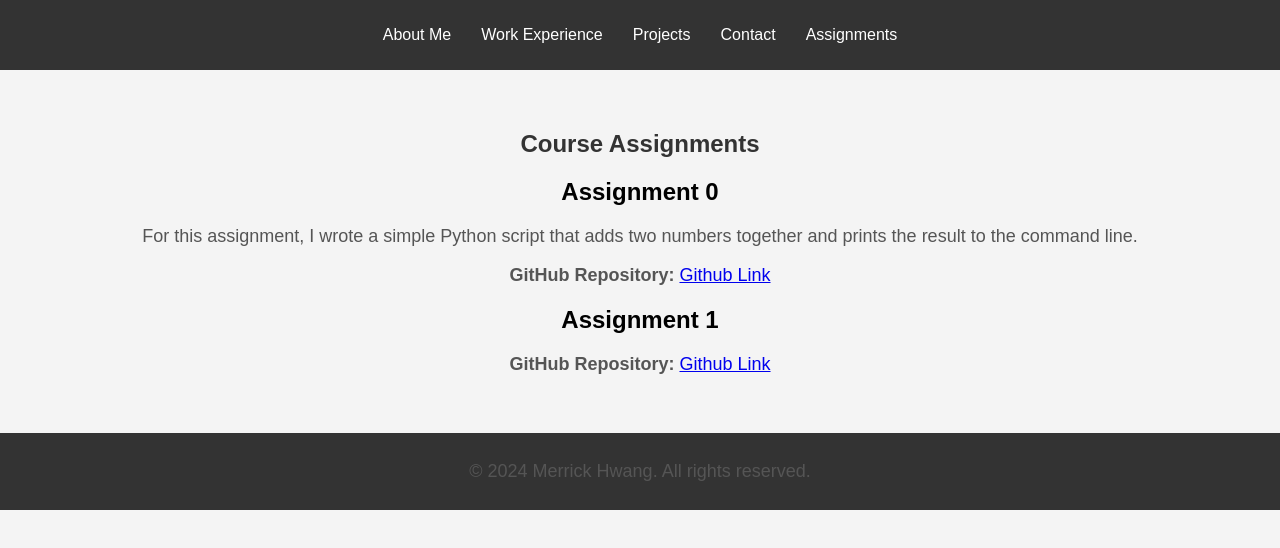
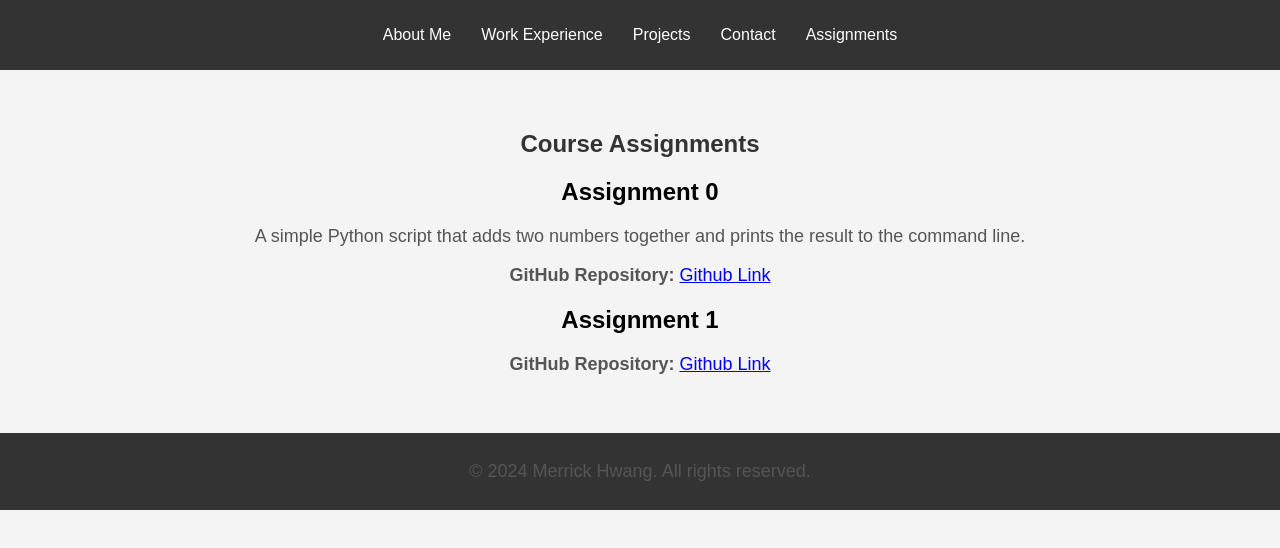
Before and after one commit to mhwang21/mhwang21.github.io, a plain HTML site: page assignments.html in a window 1280 px wide. Drawn offline with Linux system fonts and the light colour scheme.

Commit message:
Update assignments.html

```diff
--- a/assignments.html
+++ b/assignments.html
@@ -25,7 +25,7 @@
 
         <div class="assignment">
             <h2>Assignment 0</h2>
-            <p>For this assignment, I wrote a simple Python script that adds two numbers together and prints the result to the command line.</p>
+            <p>A simple Python script that adds two numbers together and prints the result to the command line.</p>
             <p><strong>GitHub Repository:</strong> <a href="https://github.com/mhwang21/merrickh-assignment-0" target="_blank">Github Link</a></p>
         </div>
 
```
